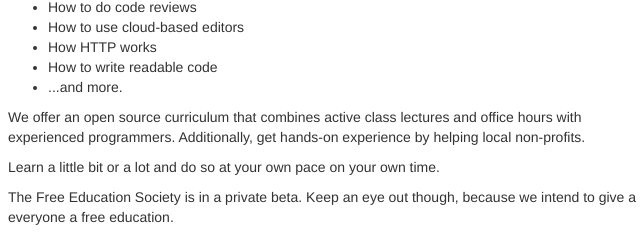
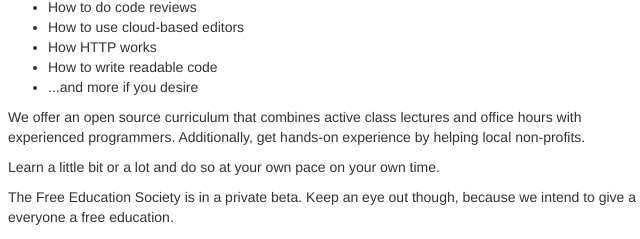
Before and after one commit to free-edu/site, a plain HTML site: page static/index.html in a window 1280 px wide. Shown: the part 302-541 px from the top of the page, 77-717 px from the left. Drawn offline with nearby package versions, Linux system fonts and the light colour scheme.

Commit message:
Adding 'if you desire'

```diff
--- a/static/index.html
+++ b/static/index.html
@@ -27,7 +27,7 @@
       <li>How to use cloud-based editors</li>
       <li>How HTTP works</li>
       <li>How to write readable code</li>
-      <li>...and more.</li>
+      <li>...and more if you desire</li>
     </ul>
 
     <p>We offer an open source curriculum that combines active class lectures and office hours with experienced programmers. Additionally, get hands-on experience by helping local non-profits.</p>
```
